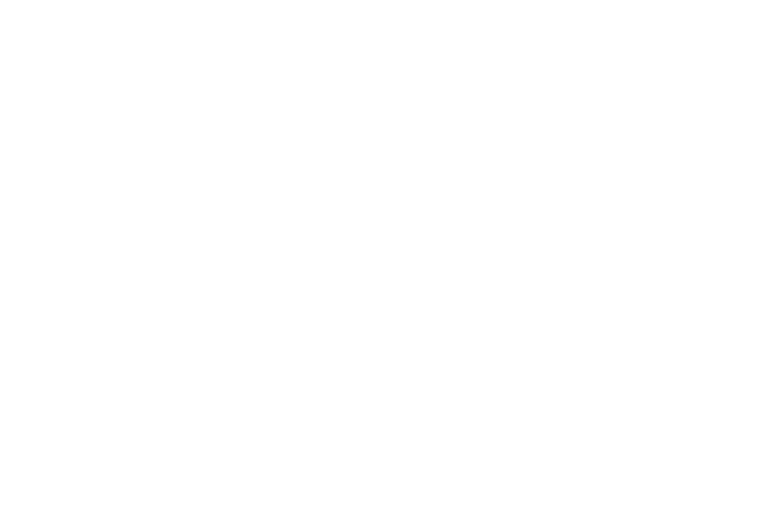
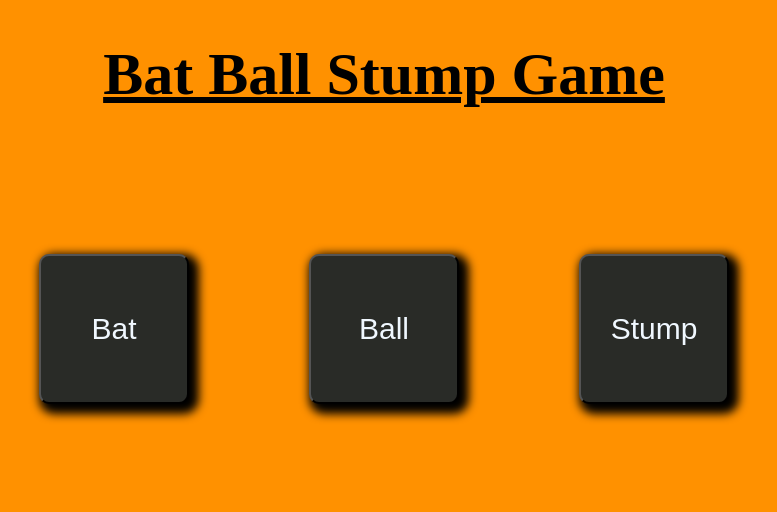
Before and after one commit to Tapan5577/for-git, a plain HTML site: page index.html in a window 1280 px wide. Shown: the whole page, without its empty margins (256-1033 px from the left). Drawn offline with Linux system fonts and the light colour scheme.

Commit message:
add cricket game code

```diff
--- a/index.html
+++ b/index.html
@@ -6,6 +6,113 @@
     <title>Document</title>
 </head>
 <body>
+    <!DOCTYPE html>
+<html lang="en">
+<head>
+    <meta charset="UTF-8">
+    <meta name="viewport" content="width=device-width, initial-scale=1.0">
+    <title>Document</title>
+    <style>
+        .hello{
+            height: 150px;
+            width: 150px;
+            float: left;
+            margin: 105px 60px;
+           background-color: rgb(41, 43, 39);
+           border-radius: 10px;
+           font-size: 30px;
+           color: aliceblue;
+           box-shadow: 5px 5px 10px 5px  black;
+        }
+        .hello:hover{
+            background-color: mediumspringgreen;
+            color: black;
+        }
+        .hello2{
+            display: flex;
+            justify-content: center;
+        }
+        .size{
+            font-size: 60px;
+        }
+        .size:hover{
+            color: azure;
+        }
+    </style>
+</head>
+<body style="background-color: rgb(255, 145, 0);">
+   <h1 class="size"><center><u>Bat Ball Stump Game</u></center></h1>
 
+  <div class="hello2">
+   <button class="hello" onclick="
+   let computerChoice
+    console.log('You have choosen Bat');
+    let r = Math.random() * 3;
+   if (r > 0 && r <= 1)
+   {
+    let computerChoice = 'Bat';
+    console.log('computer choice is Bat');
+   }
+   else if (r > 1 && r <= 2){
+let computerChoice = 'Ball';
+console.log('computer choice is Ball');
+   }
+   else {
+    let computerChoice = 'Stump';
+    console.log('computer choice is Stump');
+   }
+
+  ;
+  if (computerChoice === 'Ball'){
+    console.log('You won');
+}
+
+
+
+    "> Bat</button>
+   <button class="hello" onclick="
+    console.log('You have choosen Ball');
+    let b = Math.random() * 3;
+   if (b > 0 && b <= 1)
+   {
+    let computerChoice = 'Bat';
+    console.log('computer choice is Bat');
+   }
+   else if (b > 1 && b <= 2){
+let computerChoice = 'Ball';
+console.log('computer choice is Ball');
+   }
+   else {
+    let computerChoice = 'Stump';
+    console.log('computer choice is Stump');
+   }
+
+
+   ">Ball</button>
+   <button class="hello" onclick="
+    console.log('You have choosen Stump');
+    let s = Math.random() * 3;
+   if (s > 0 && s <= 1)
+   {
+    let computerChoice = 'Bat';
+    console.log('computer choice is Bat');
+   }
+   else if (s > 1 && s <= 2){
+let computerChoice = 'Ball';
+console.log('computer choice is Ball');
+   }
+   else {
+    let computerChoice = 'Stump';
+    console.log('computer choice is Stump');
+   }
+
+   ">Stump</button>
+</div>
+</div>
+</body>
+<script src="Tapan.js">
+
+</script>
+</html>
 </body>
 </html>
```
Also changed, not shown: index.js (added).
